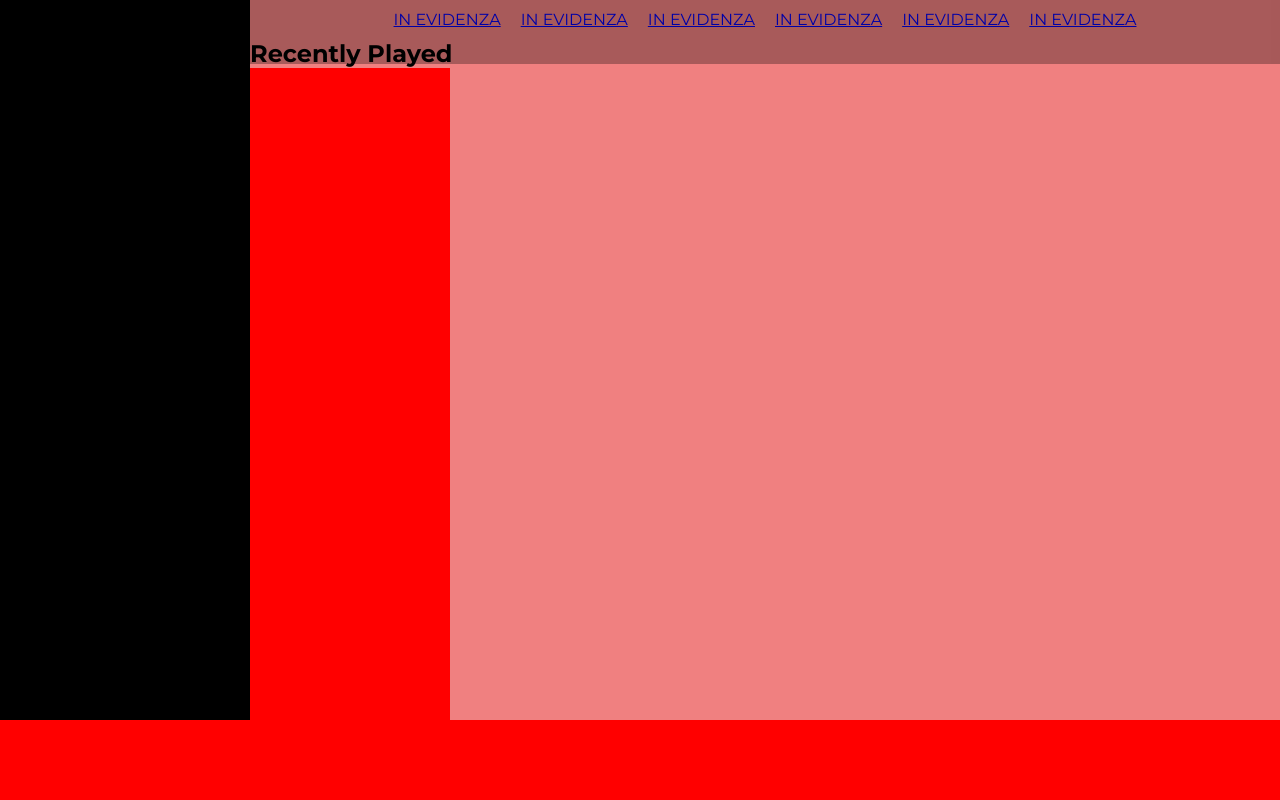
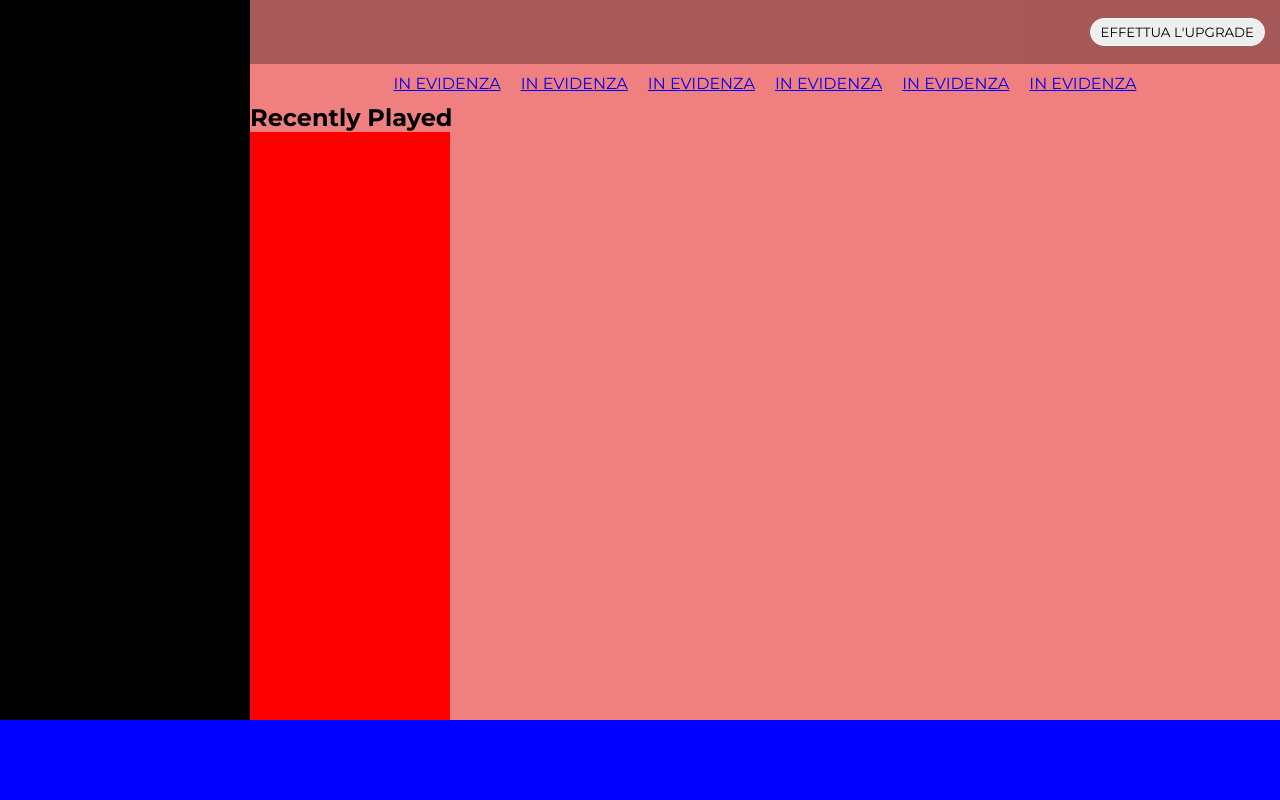
Before and after one commit to giulio30795/html-css-spotifyweb, a plain HTML site: page index.html in a window 1280 px wide. Drawn offline with Linux system fonts and the light colour scheme.

Commit message:
test content

```diff
--- a/css/main.css
+++ b/css/main.css
@@ -27,21 +27,34 @@ main{
     background-color: lightcoral;
     flex-grow: 1;
     overflow: auto;
+    padding-top: 8vh;
 
 
 }
 
 footer{
-    background-color: red;
+    background-color: blue;
     height: 10vh;
 }
 
 .cta-header{
+    display: flex;
     height: 8vh;
     width: 100%;
     text-align: right;
     background-color: rgba(0,0,0,0.3);
     position: fixed;
+    top: 0;
+    right: 0;
+    justify-content: flex-end;
+    padding: 20px 15px;
+
+}
+header.cta-header button{
+    align-self: center;
+    padding: 5px 10px;
+    border-radius: 20px;
+    border: 1px solid white;
 }
 
 ul.navbar{
```
